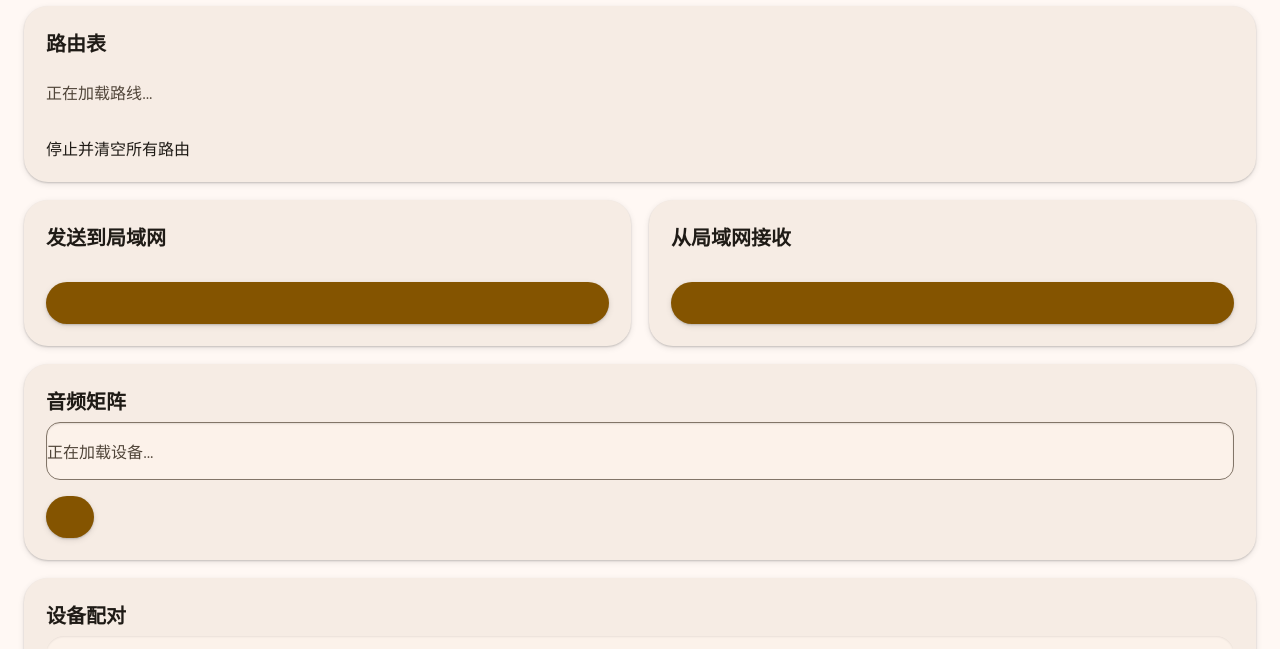
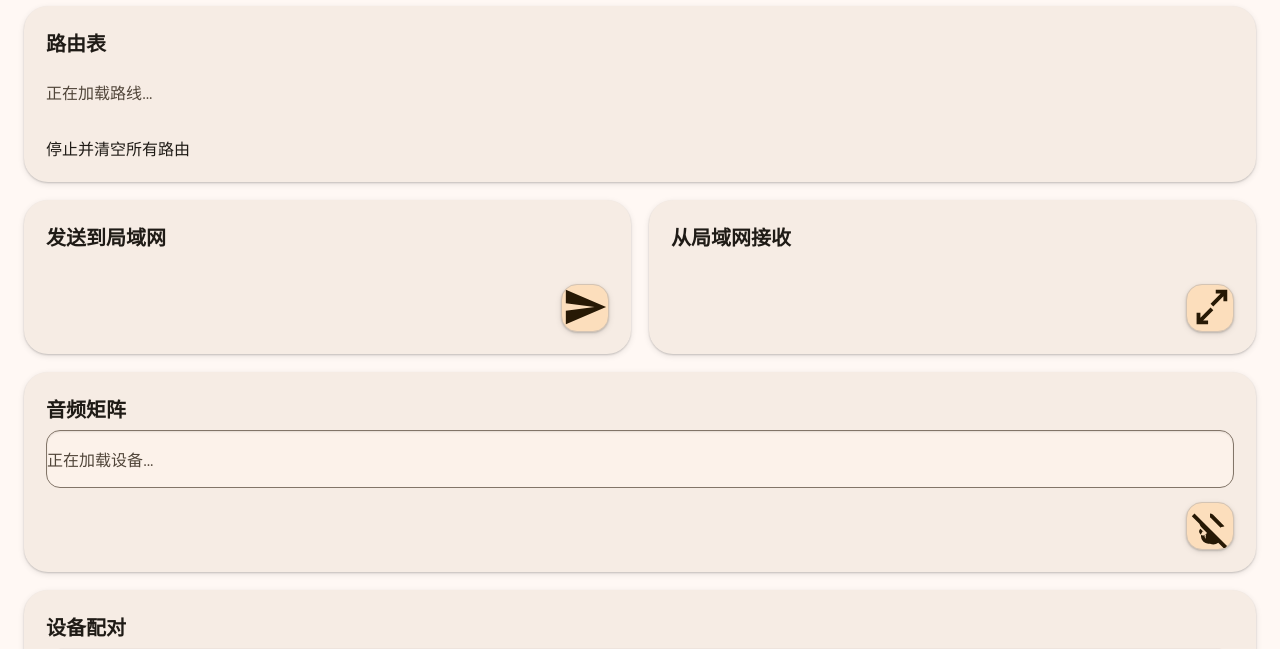
Before and after one commit to Goldppx/Open-Audio-Matrix-Router, a website built with Vite: page web/index.html in a window 1280 px wide. Shown: the part 100-749 px from the top of the page. Built offline with nearby package versions, Linux system fonts and the light colour scheme; files whose address does not match are found by name.

Commit message:
style(web): refine icon action layout

```diff
--- a/web/src/main.ts
+++ b/web/src/main.ts
@@ -142,12 +142,12 @@ function renderShell(): void {
       <div class="grid">
         <section class="card wide"><h2>路由表</h2><div id="routeTable" class="empty">正在加载路线…</div><div class="actions"><md-outlined-button id="stopAll">停止并清空所有路由</md-outlined-button></div></section>
 
-        <section class="card"><h2>发送到局域网</h2><div class="stack"><md-outlined-select id="networkSource" label="音频来源"></md-outlined-select><div class="form-grid"><md-outlined-text-field id="sendHost" label="IP / 主机名" value="127.0.0.1"></md-outlined-text-field><md-outlined-text-field id="sendPort" label="UDP 端口" type="number" value="5004"></md-outlined-text-field></div><div class="icon-action">${iconButton('id="createSender"', uiLabel('创建发送路线', 'Create sender route'), icons.send)}</div></div></section>
-        <section class="card"><h2>从局域网接收</h2><div class="stack"><md-outlined-select id="receiveSink" label="播放到"></md-outlined-select><md-outlined-text-field id="receivePort" label="UDP 端口" type="number" value="5004"></md-outlined-text-field><div class="icon-action">${iconButton('id="createReceiver"', uiLabel('创建接收路线', 'Create receiver route'), icons.receive)}</div></div></section>
+        <section class="card"><h2>发送到局域网</h2><div class="stack"><md-outlined-select id="networkSource" label="音频来源"></md-outlined-select><div class="form-grid"><md-outlined-text-field id="sendHost" label="IP / 主机名" value="127.0.0.1"></md-outlined-text-field><md-outlined-text-field id="sendPort" label="UDP 端口" type="number" value="5004"></md-outlined-text-field></div></div><div class="card-action-bar"><div class="icon-action">${iconButton('id="createSender"', uiLabel('创建发送路线', 'Create sender route'), icons.send)}</div></div></section>
+        <section class="card"><h2>从局域网接收</h2><div class="stack"><md-outlined-select id="receiveSink" label="播放到"></md-outlined-select><md-outlined-text-field id="receivePort" label="UDP 端口" type="number" value="5004"></md-outlined-text-field></div><div class="card-action-bar"><div class="icon-action">${iconButton('id="createReceiver"', uiLabel('创建接收路线', 'Create receiver route'), icons.receive)}</div></div></section>
 
-        <section class="card wide"><h2>音频矩阵</h2><div id="matrix" class="data-table-wrap"><div class="empty">正在加载设备…</div></div><div class="actions"><div class="icon-action">${iconButton('id="applyMatrix"', uiLabel('添加已勾选的路线', 'Add selected routes'), icons.addLink)}</div></div></section>
+        <section class="card wide"><h2>音频矩阵</h2><div id="matrix" class="data-table-wrap"><div class="empty">正在加载设备…</div></div><div class="card-action-bar"><div class="icon-action">${iconButton('id="applyMatrix"', uiLabel('添加已勾选的路线', 'Add selected routes'), icons.addLink)}</div></div></section>
 
-        <section class="card wide"><h2>设备配对</h2><div id="exposure" class="exposure-list"></div><div class="actions"><md-outlined-button id="saveProfile">保存开放设备</md-outlined-button></div><md-divider></md-divider><div class="pairing-grid"><div class="stack"><md-outlined-text-field id="pairCode" label="一次性配对代码" readonly><md-icon-button id="newCode" class="code-action" slot="trailing-icon" title="${language === 'en' ? 'Generate code' : '生成新代码'}" aria-label="${language === 'en' ? 'Generate code' : '生成新代码'}"><svg viewBox="0 0 24 24" aria-hidden="true"><path d="M17.65 6.35A7.95 7.95 0 0 0 12 4a8 8 0 1 0 7.75 10h-2.08A6 6 0 1 1 12 6c1.66 0 3.14.69 4.22 1.78L13 11h7V4l-2.35 2.35Z"/></svg></md-icon-button></md-outlined-text-field></div><div class="stack"><md-outlined-text-field id="peerHost" label="另一台设备的 IP / 主机名" placeholder="192.168.31.100"></md-outlined-text-field><md-outlined-text-field id="peerCode" label="对方的一次性代码"></md-outlined-text-field></div></div><div class="actions"><div class="icon-action">${iconButton('id="pairRemote"', uiLabel('开始配对', 'Pair device'), icons.pair)}</div></div></section>
+        <section class="card wide"><h2>设备配对</h2><div id="exposure" class="exposure-list"></div><div class="actions"><md-outlined-button id="saveProfile">保存开放设备</md-outlined-button></div><md-divider></md-divider><div class="pairing-grid"><div class="stack"><md-outlined-text-field id="pairCode" label="一次性配对代码" readonly><md-icon-button id="newCode" class="code-action" slot="trailing-icon" title="${language === 'en' ? 'Generate code' : '生成新代码'}" aria-label="${language === 'en' ? 'Generate code' : '生成新代码'}"><svg viewBox="0 0 24 24" aria-hidden="true"><path d="M17.65 6.35A7.95 7.95 0 0 0 12 4a8 8 0 1 0 7.75 10h-2.08A6 6 0 1 1 12 6c1.66 0 3.14.69 4.22 1.78L13 11h7V4l-2.35 2.35Z"/></svg></md-icon-button></md-outlined-text-field></div><div class="stack"><md-outlined-text-field id="peerHost" label="另一台设备的 IP / 主机名" placeholder="192.168.31.100"></md-outlined-text-field><md-outlined-text-field id="peerCode" label="对方的一次性代码"></md-outlined-text-field></div></div><div class="card-action-bar"><div class="icon-action">${iconButton('id="pairRemote"', uiLabel('开始配对', 'Pair device'), icons.pair)}</div></div></section>
 
         <section class="card wide"><h2>已配对设备与传输遥测</h2><div id="peerList" class="empty">尚未配对设备。</div></section>
         <section class="card wide"><h2>运行日志</h2><pre id="status" class="log">No log entries.</pre></section>
--- a/web/src/style.css
+++ b/web/src/style.css
@@ -37,8 +37,12 @@ button, input, select { font: inherit; }
 .pairing-grid { display: grid; grid-template-columns: repeat(2, minmax(0, 1fr)); gap: 12px; }
 .stack { display: grid; gap: 12px; }
 .actions { display: flex; flex-wrap: wrap; gap: 10px; margin-top: 16px; }
-.icon-action { display: inline-flex; align-items: center; justify-content: center; min-width: 48px; min-height: 42px; border-radius: 999px; background: var(--md-sys-color-primary); color: var(--md-sys-color-on-primary); box-shadow: var(--oamr-elevation-1); --md-icon-button-icon-color: var(--md-sys-color-on-primary); --md-icon-button-hover-icon-color: var(--md-sys-color-on-primary); }
-.icon-action md-icon-button { color: inherit; }
+.card-action-bar { display: flex; justify-content: flex-end; margin-top: 14px; }
+.icon-action { display: inline-flex; align-items: center; justify-content: center; inline-size: 48px; block-size: 48px; border: 1px solid var(--md-sys-color-outline-variant); border-radius: 16px; background: var(--md-sys-color-secondary-container); color: var(--md-sys-color-on-secondary-container); box-shadow: var(--oamr-elevation-1); transition: background var(--oamr-motion) var(--oamr-ease), color var(--oamr-motion) var(--oamr-ease), box-shadow var(--oamr-motion) var(--oamr-ease), transform var(--oamr-motion) var(--oamr-ease); --md-icon-button-icon-color: var(--md-sys-color-on-secondary-container); --md-icon-button-hover-icon-color: var(--md-sys-color-on-secondary-container); }
+.icon-action:hover { background: var(--md-sys-color-primary); color: var(--md-sys-color-on-primary); box-shadow: var(--oamr-elevation-2); transform: translateY(-1px); --md-icon-button-icon-color: var(--md-sys-color-on-primary); --md-icon-button-hover-icon-color: var(--md-sys-color-on-primary); }
+.icon-action:focus-within { outline: 2px solid var(--md-sys-color-primary); outline-offset: 3px; }
+.icon-action md-icon-button { color: inherit; inline-size: 48px; block-size: 48px; }
+.icon-action svg { fill: currentColor; }
 md-filled-button, md-outlined-button, md-text-button, md-icon-button { transition: transform var(--oamr-motion) var(--oamr-ease); }
 @media (hover: hover) and (pointer: fine) { md-filled-button:hover, md-outlined-button:hover, md-text-button:hover, md-icon-button:hover { transform: translateY(-1px); } }
 md-outlined-text-field, md-filled-select { width: 100%; }
@@ -111,6 +115,7 @@ md-divider { margin: 18px 0; }
   .actions { display: grid; grid-template-columns: 1fr; }
   .actions > * { width: 100%; }
   .actions > .icon-action { width: auto; }
+  .card-action-bar { justify-content: flex-end; }
   .route-actions { justify-content: flex-start; }
   .peer-title { align-items: flex-start; flex-wrap: wrap; }
   .discovery-heading { align-items: flex-start; flex-direction: column; }
```
